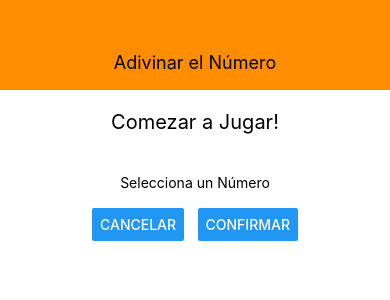
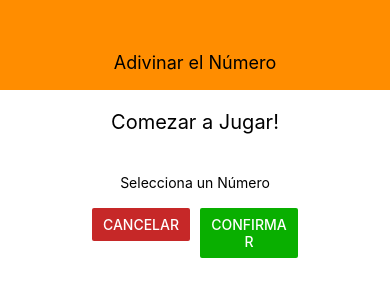
Before and after one commit to dunapanta/RN-Adivinar-Numero, a React Native app: screen / in a window 390 px wide. Shown: the top 300 px of the page. Built offline with nearby package versions, Linux system fonts and the light colour scheme.

Commit message:
Adding buttons

```diff
--- a/components/Header.js
+++ b/components/Header.js
@@ -1,5 +1,7 @@
 import React from 'react'
 import { View, Text, StyleSheet } from 'react-native'
+
+import Colors from '../constants/colors'
 
 const Header = ({ title }) => {
     return(
@@ -14,7 +16,7 @@ const styles = StyleSheet.create({
         width: '100%',
         height: 90,
         paddingTop: 35,
-        backgroundColor: '#ff8d00',
+        backgroundColor: Colors.primary,
         alignItems: 'center',
         justifyContent: 'center'
     },
--- /dev/null
+++ b/constants/colors.js
@@ -0,0 +1,4 @@
+export default {
+    primary: '#ff8d00',
+    accent: '',
+}
--- a/screens/StartGameScreen.js
+++ b/screens/StartGameScreen.js
@@ -2,6 +2,7 @@ import React from 'react'
 import { View, Text, StyleSheet, TextInput, Button } from 'react-native'
 
 import Card from '../components/Card'
+import Colors from '../constants/colors'
 
 const StartGameScreen = () => {
     return(
@@ -12,8 +13,8 @@ const StartGameScreen = () => {
                 <Text>Selecciona un Número</Text>
                 <TextInput />
                 <View style={styles.buttonContainer}>
-                    <Button title="Cancelar" onPress={() => {}}/>
-                    <Button title="Confirmar" onPress={() => {}}/>
+                    <View style={styles.button}><Button color="#C62828" title="Cancelar" onPress={() => {}}/></View>
+                    <View style={styles.button}><Button color="#09af00" title="Confirmar" onPress={() => {}}/></View>
                 </View>
             </Card>
         </View>
@@ -40,6 +41,9 @@ const styles = StyleSheet.create({
         width: '100%',
         justifyContent: 'space-between',
         paddingHorizontal: 15
+    },
+    button:{
+        width: 98,
     }
 })
 
```
